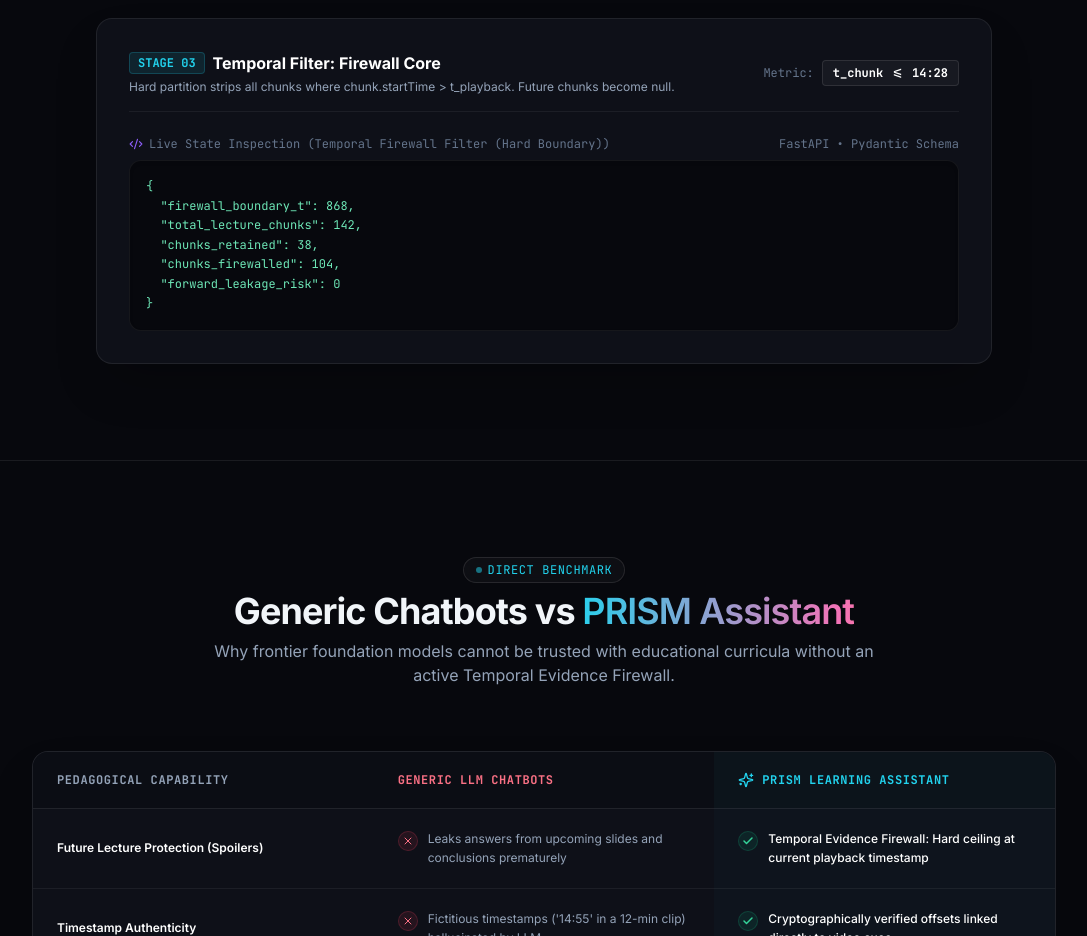
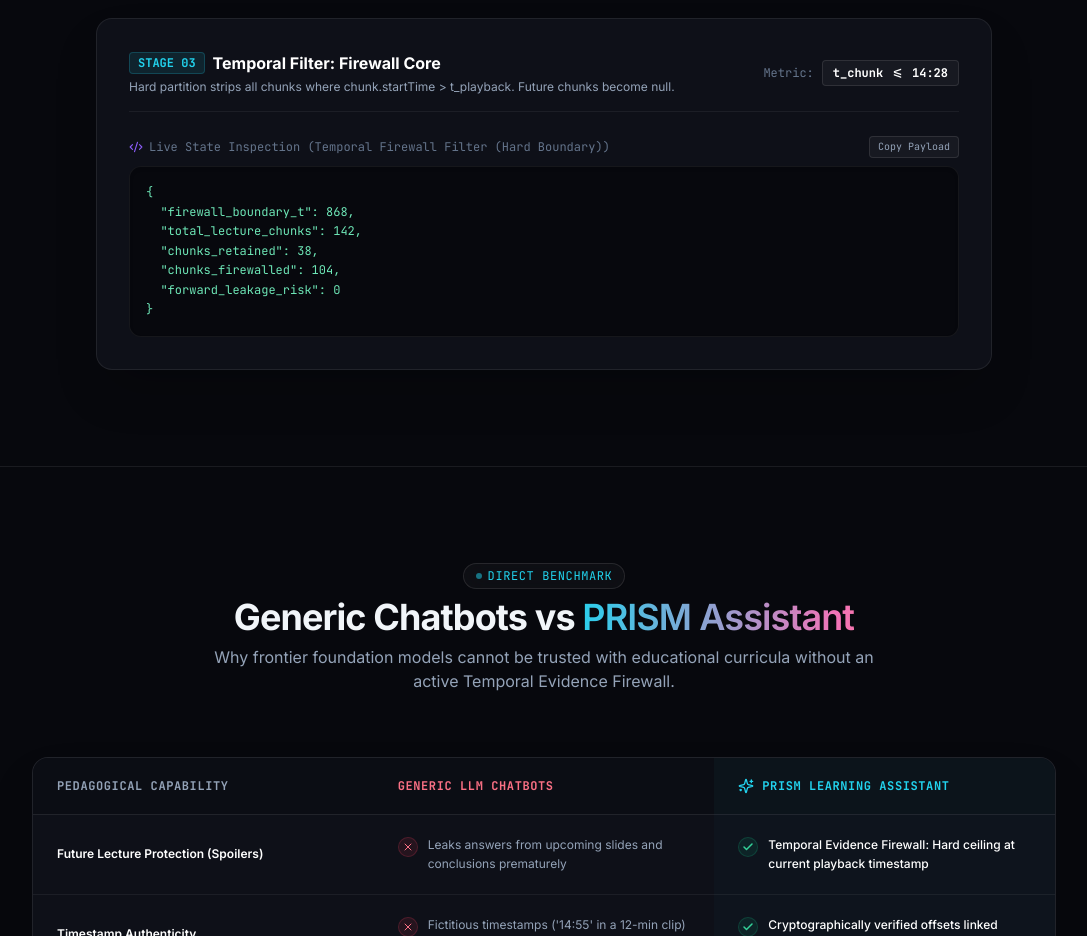
Before and after one commit to FuzailAhmad-Sphericaljudge/prism-ai-learning-assistant, a Next.js app in the folder web/: page / in a window 1280 px wide. Shown: the part 5900-6836 px from the top of the page, without its empty margins (96-1183 px from the left). Built offline with nearby package versions, Linux system fonts and the light colour scheme; no server answers.

Commit message:
feat(landing): add interactive copy payload button in HowItWorksPipeline.tsx

```diff
--- a/web/components/landing/HowItWorksPipeline.tsx
+++ b/web/components/landing/HowItWorksPipeline.tsx
@@ -17,6 +17,15 @@
 
 export const HowItWorksPipeline: React.FC = () => {
   const [activeStep, setActiveStep] = React.useState<number>(2); // Default to Step 03 (Temporal Filter)
+  const [copied, setCopied] = React.useState<boolean>(false);
+
+  const handleCopy = () => {
+    if (typeof navigator !== "undefined" && navigator.clipboard) {
+      navigator.clipboard.writeText(STEP_PAYLOADS[activeStep].json);
+      setCopied(true);
+      setTimeout(() => setCopied(false), 2000);
+    }
+  };
 
   const getStepIcon = (index: number) => {
     switch (index) {
@@ -237,7 +246,18 @@
                 <Code2 className="h-3.5 w-3.5 text-prism-violet" />
                 Live State Inspection ({STEP_PAYLOADS[activeStep].title})
               </span>
-              <span>FastAPI &bull; Pydantic Schema</span>
+              <button
+                type="button"
+                onClick={handleCopy}
+                className="px-2 py-0.5 rounded bg-white/[0.04] border border-white/10 hover:bg-white/10 text-[10px] text-foreground-muted hover:text-white transition-colors flex items-center gap-1"
+                aria-label="Copy JSON payload"
+              >
+                {copied ? (
+                  <span className="text-emerald-400 font-bold">✓ Copied!</span>
+                ) : (
+                  <span>Copy Payload</span>
+                )}
+              </button>
             </div>
             <pre className="p-4 rounded-xl bg-[#07080D] border border-white/[0.06] text-xs font-mono text-emerald-300 overflow-x-auto leading-relaxed shadow-inner">
               {STEP_PAYLOADS[activeStep].json}
```
